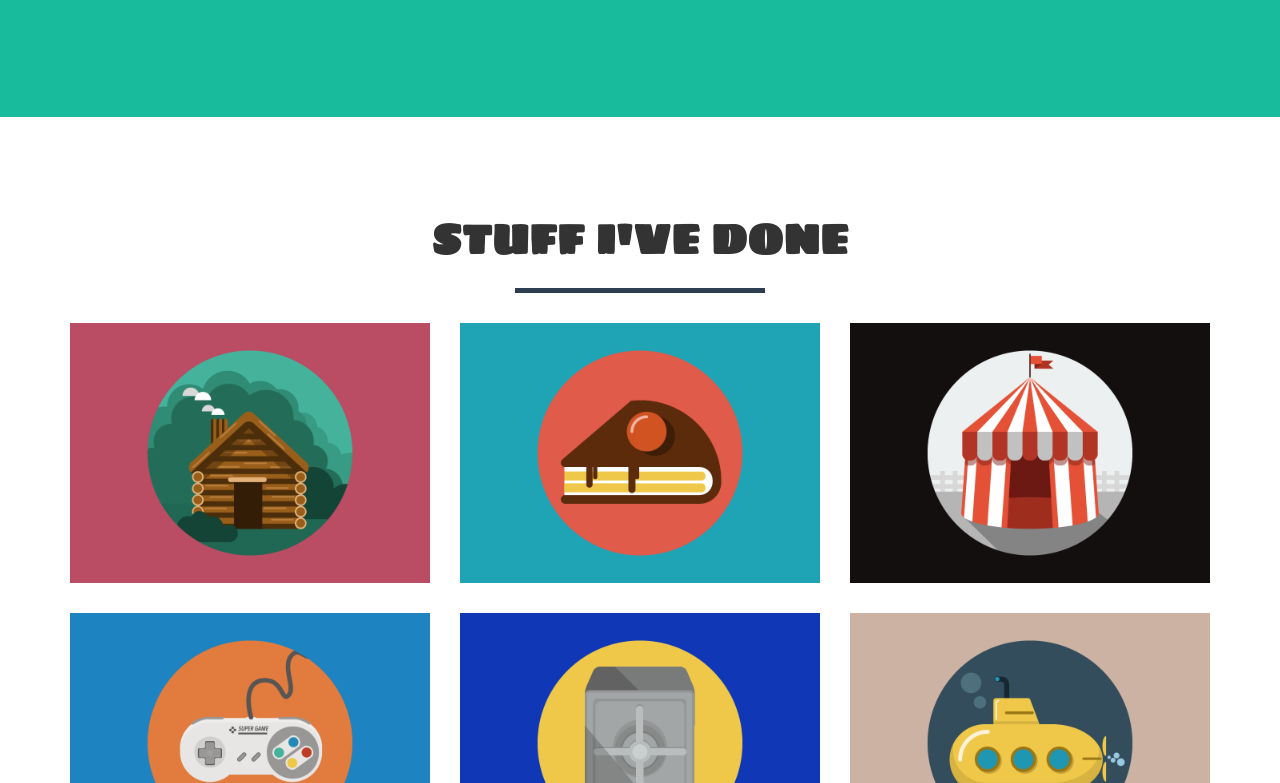
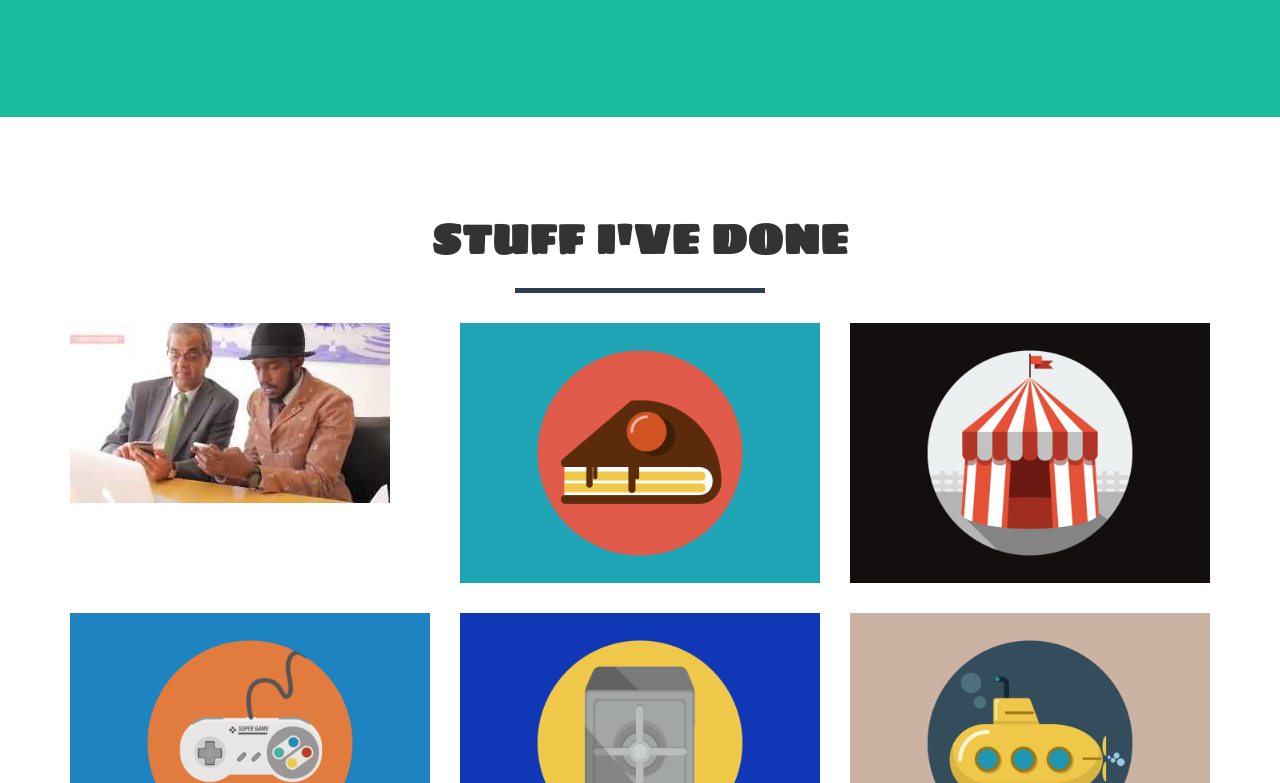
Before and after one commit to lewieallen/258, a plain HTML site: page index.html in a window 1280 px wide. Shown: the part 546-1329 px from the top of the page. Drawn offline with nearby package versions, Linux system fonts and the light colour scheme.

Commit message:
pmg to jpg

```diff
--- a/index.html
+++ b/index.html
@@ -84,7 +84,7 @@
                                 <i class="fa fa-search-plus fa-3x"></i>
                             </div>
                         </div>
-                        <img src="img/portfolio/cabin.png" class="img-responsive" alt="">
+                        <img src="img/portfolio/build.jpg" class="img-responsive" alt="">
                     </a>
                 </div>
                 <div class="col-sm-4 portfolio-item">
```
Also changed, not shown: img/portfolio/build.jpg (renamed from img/portfolio/cabin.jpg).
